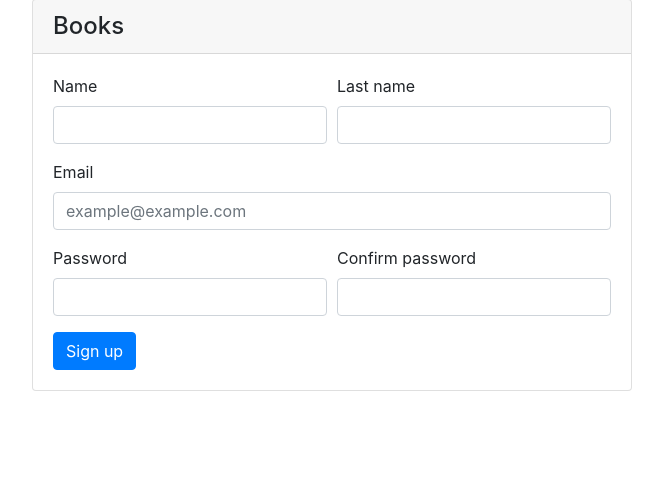
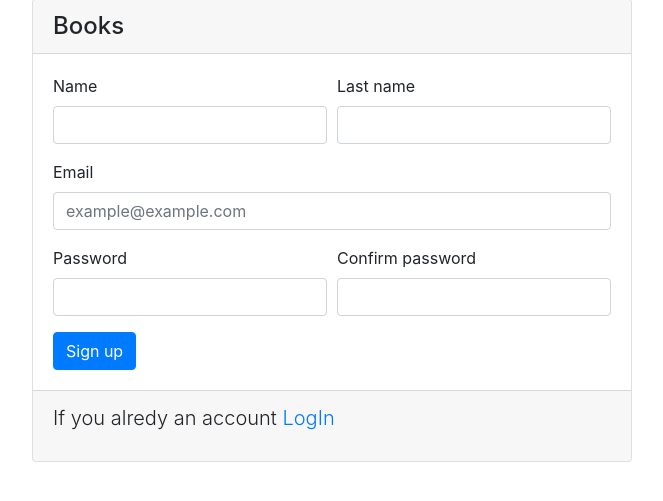
Before and after one commit to eduardocastrogt/cs50-project1, a Flask app: page /register in a window 1280 px wide. Shown: the part 49-550 px from the top of the page, without its empty margins (308-971 px from the left). Run offline with Flask 2, Linux system fonts and the light colour scheme; some libraries are stand-ins or nearby versions.

Commit message:
Information about login or register

```diff
--- a/templates/login.html
+++ b/templates/login.html
@@ -23,6 +23,11 @@
             </form>
 
         </div>
+        <div class="card-footer">
+            <p class="lead">
+                If you don't have an account <a href="/register">register</a>
+            </p>
+        </div>
     </div>
 </div>
 {% endblock content %}
--- a/templates/register.html
+++ b/templates/register.html
@@ -43,6 +43,11 @@
           </form>
         <!-- form -->
     </div>
+    <div class="card-footer">
+      <p class="lead">
+        If you alredy an account <a href="/login">LogIn</a>
+      </p>
+    </div>
 </div>
 
 </div>
```
